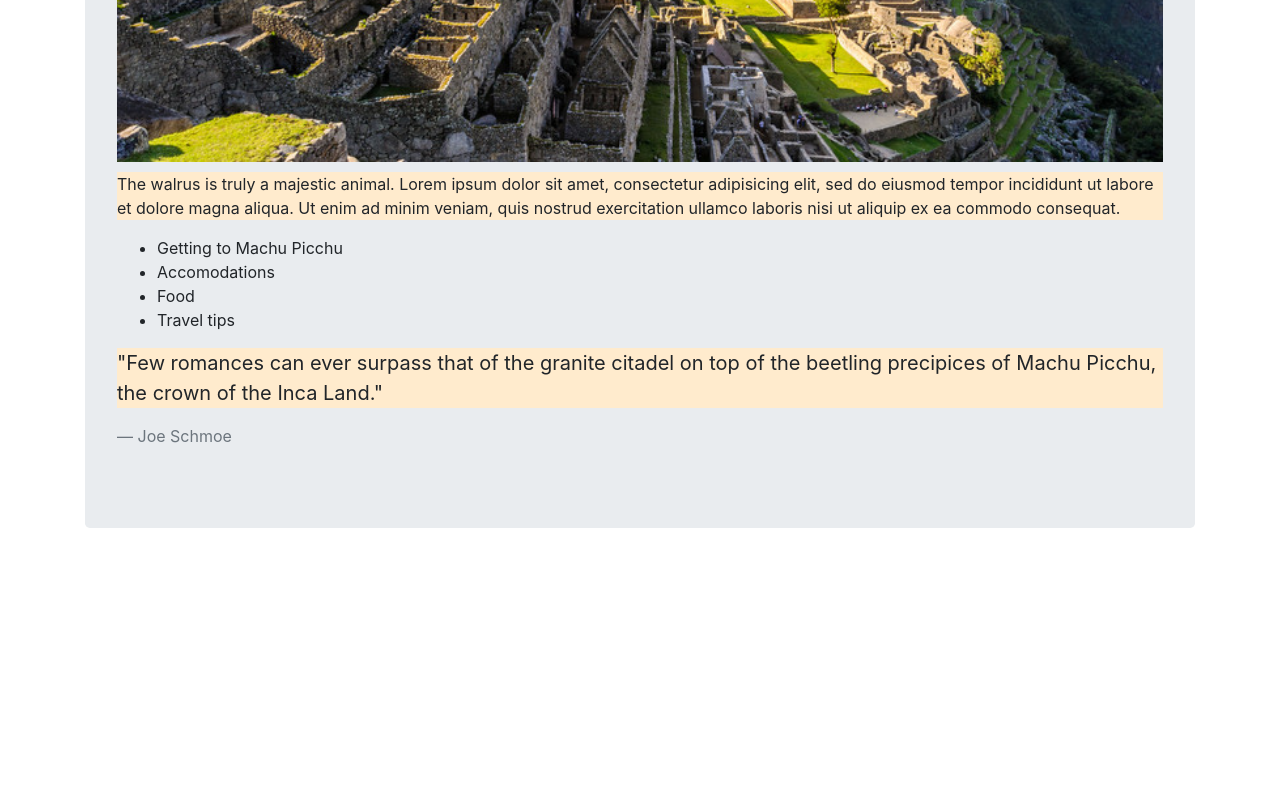
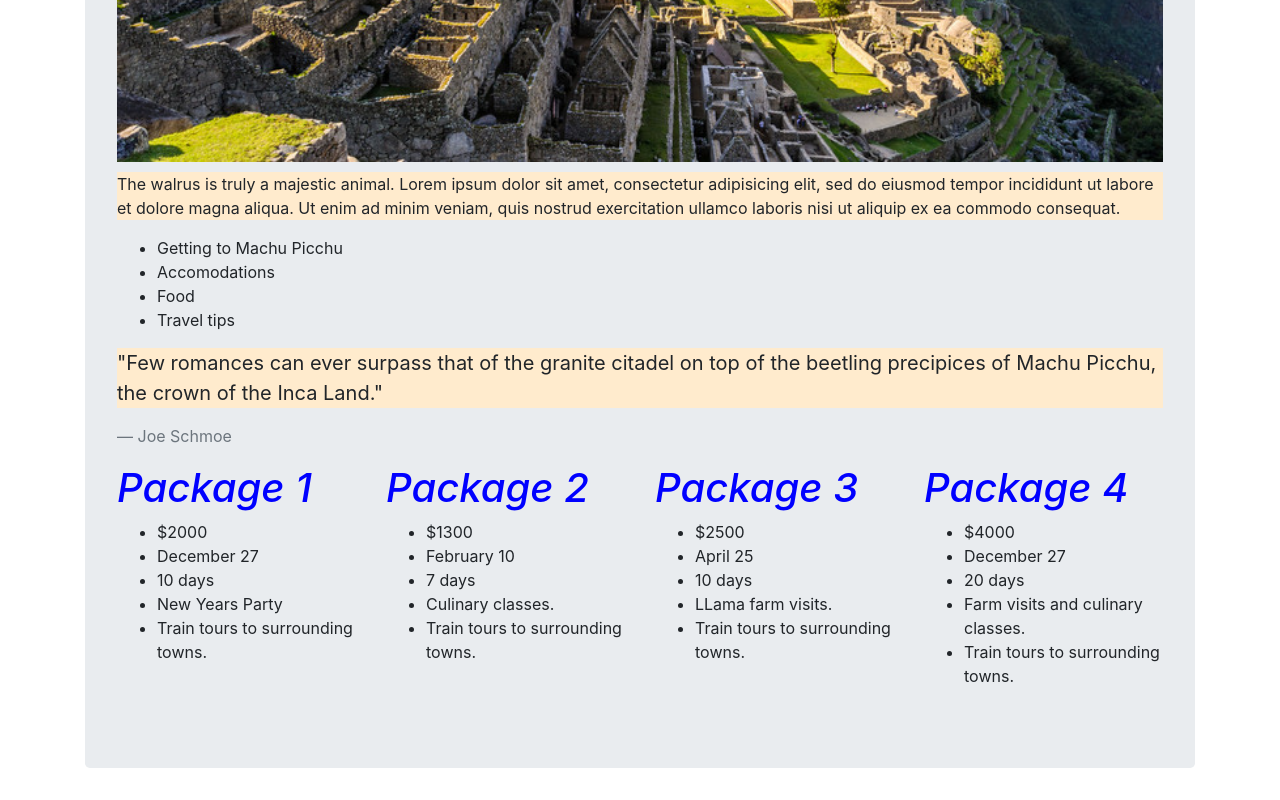
Before and after one commit to jenniferholcomb/vacation-website, a plain HTML site: page index.html in a window 1280 px wide. Shown: the part 546-1346 px from the top of the page. Before the commit the page ends 1106 px from the top, so only its background shows below. Drawn offline with Linux system fonts and the light colour scheme.

Commit message:
Add Flexbox grids, 4 tour packages, css style h1.

```diff
--- a/css/styles.css
+++ b/css/styles.css
@@ -8,3 +8,8 @@
 .color p {
   background-color: blanchedalmond;
 }
+
+h1 {
+  font-style: italic;
+  color: blue;
+}
--- a/index.html
+++ b/index.html
@@ -23,6 +23,52 @@
           <p>"Few romances can ever surpass that of the granite citadel on top of the beetling precipices of Machu Picchu, the crown of the Inca Land."</p>
           <foot class="blockquote-footer">Joe Schmoe</foot>
         </blockquote>
+        <div class="row">
+          <div class="col-md-3">
+            <h1>Package 1</h1>
+            <ul>
+              <li>$2000</li>
+              <li>December 27</li>
+              <li>10 days</li>
+              <li>New Years Party</li>
+              <li>Train tours to surrounding towns.</li>
+              </li>
+            </ul>
+          </div>
+          <div class="col-md-3">
+            <h1>Package 2</h1>
+            <ul>
+              <li>$1300</li>
+              <li>February 10</li>
+              <li>7 days</li>
+              <li>Culinary classes.</li>
+              <li>Train tours to surrounding towns.</li>
+              </li>
+            </ul>
+          </div>
+          <div class="col-md-3">
+            <h1>Package 3</h1>
+            <ul>
+              <li>$2500</li>
+              <li>April 25</li>
+              <li>10 days</li>
+              <li>LLama farm visits.</li>
+              <li>Train tours to surrounding towns.</li>
+              </li>
+            </ul>
+          </div>
+          <div class="col-md-3">
+            <h1>Package 4</h1>
+            <ul>
+              <li>$4000</li>
+              <li>December 27</li>
+              <li>20 days</li>
+              <li>Farm visits and culinary classes.</li>
+              <li>Train tours to surrounding towns.</li>
+              </li>
+            </ul>
+          </div>
+        </div>
       </div>
     </div>
   </div>
```
